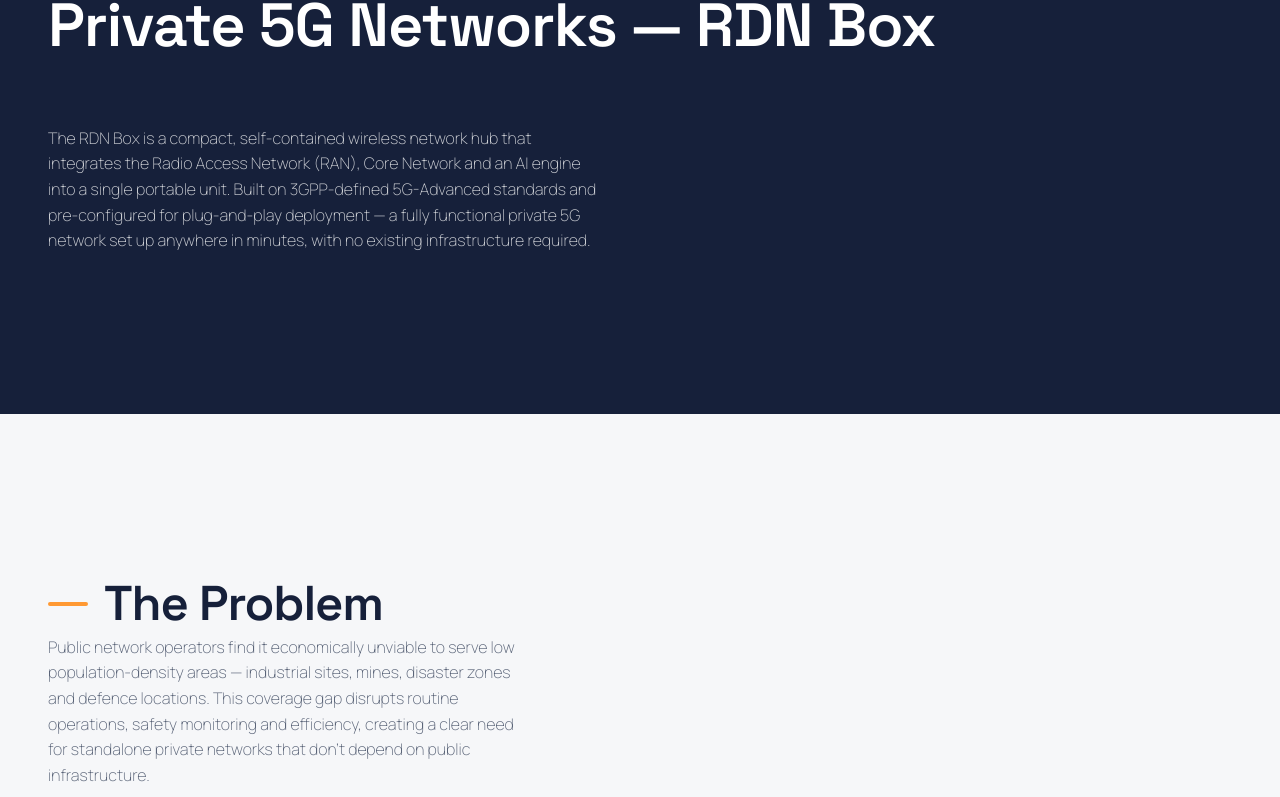
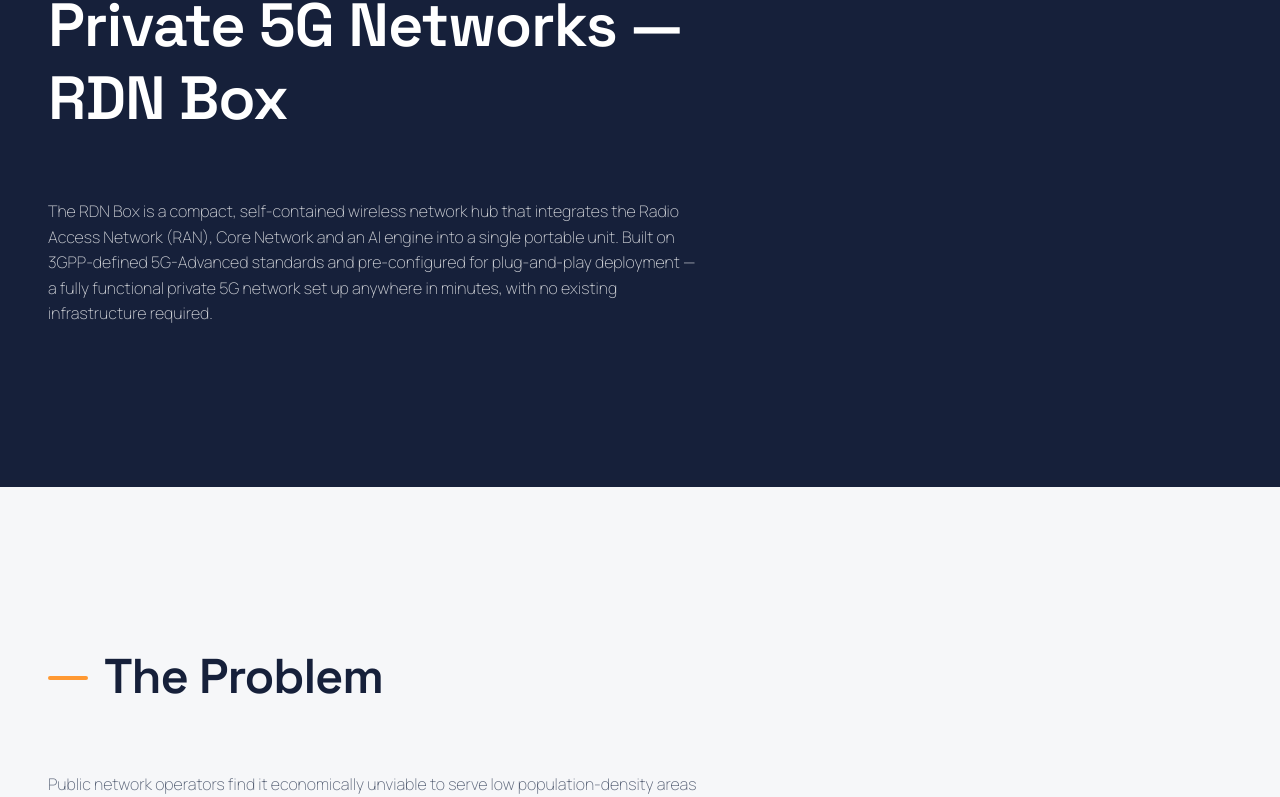
Before and after one commit to divyanshchahar/kinesis, a Next.js app: page /products/private_5g in a window 1280 px wide. Shown: the part 279-1076 px from the top of the page. Built offline with nearby package versions, Linux system fonts and the light colour scheme.

Commit message:
updated design system added new gloval classes updated variables

```diff
--- a/src/app/globals.css
+++ b/src/app/globals.css
@@ -76,7 +76,7 @@
     /*######################*/
 
     --max-width-xxl: 1280px;
-    --max-width-60ch: 60ch;
+    --max-width-60ch: 653px;
     --max-width-xl: 1024px;
     --max-width-l: 768px;
     --max-width-m: 560px;
@@ -330,5 +330,17 @@ button {
     }
 }
 
+.flex2 {
+    display: flex;
+    flex-direction: column;
+    gap: var(--padding-section-s);
+}
+
+.flex3 {
+    display: flex;
+    flex-direction: column;
+    gap: var(--padding-section-m);
+}
+
 /*TODO*/
 /*1. add attributes back to typographical classes*/
```
